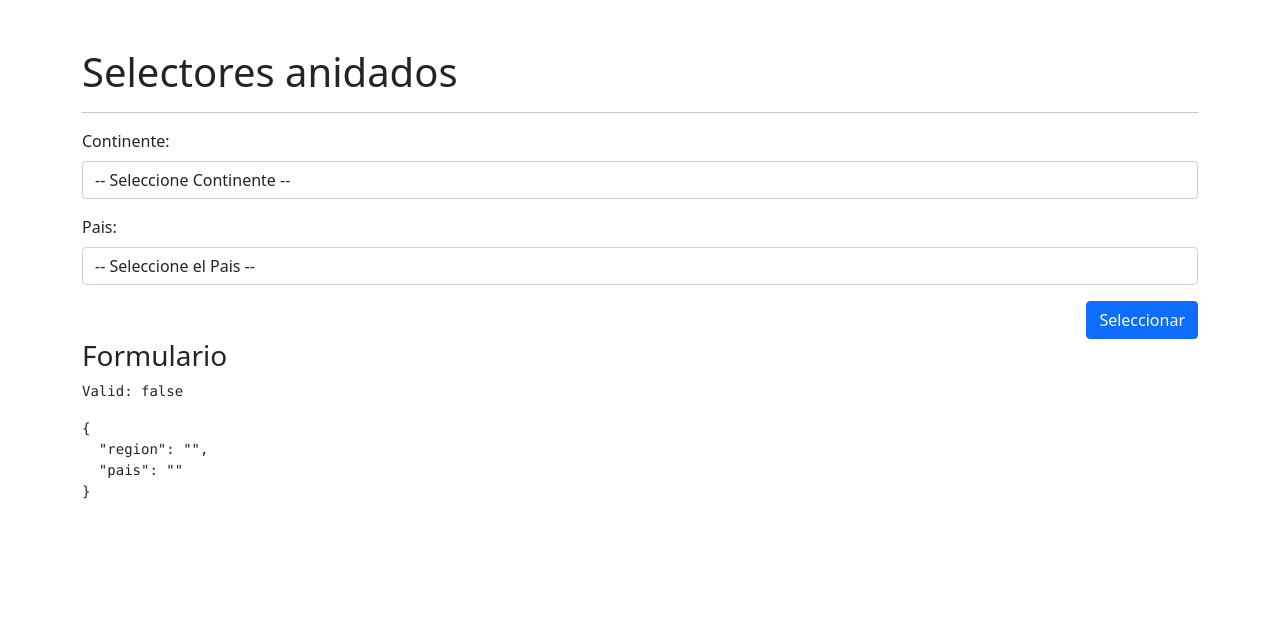
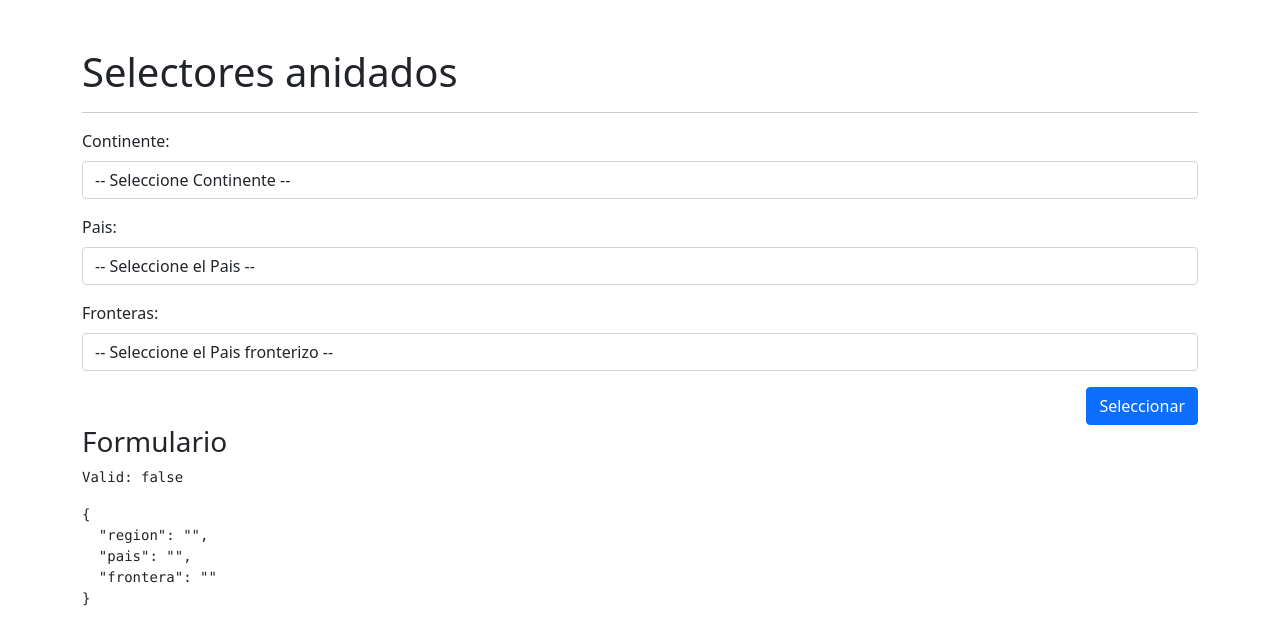
Before and after one commit to JanFreemind/07-selectores, an Angular app: page /selector/selector in a window 1280 px wide. Shown: the top 644 px of the page. Built offline with nearby package versions, Linux system fonts and the light colour scheme.

Commit message:
Tercer selector anidado - Fronteras

```diff
--- a/src/app/paises/pages/selector-page/selector-page.component.html
+++ b/src/app/paises/pages/selector-page/selector-page.component.html
@@ -16,7 +16,7 @@
         </div>
     </div>
 
-    <!-- País -->
+    <!-- Paises -->
     <div class="row mb-3">
         <div class="col">
             <label class="form-label">Pais:</label>
@@ -25,6 +25,19 @@
                 <option value=""> -- Seleccione el Pais -- </option>
                 <option *ngFor="let pais of paises"
                         [value]="pais.alpha3Code"> {{ pais.name }} </option>
+            </select>
+        </div>
+    </div>
+
+     <!-- Fronteras -->
+     <div class="row mb-3">
+        <div class="col">
+            <label class="form-label">Fronteras:</label>
+            <select class="form-control"
+                    formControlName="frontera">
+                <option value=""> -- Seleccione el Pais fronterizo -- </option>
+               <!-- <option *ngFor="let pais of paises"
+                        [value]="pais.alpha3Code"> {{ pais.name }} </option> -->
             </select>
         </div>
     </div>
--- a/src/app/paises/pages/selector-page/selector-page.component.ts
+++ b/src/app/paises/pages/selector-page/selector-page.component.ts
@@ -15,8 +15,9 @@ import { PaisSmall } from '../../interfaces/paises.interface';
 export class SelectorPageComponent implements OnInit {
 
   miFormulario: FormGroup = this.fb.group({
-    region: ['', Validators.required ],
-    pais: ['', Validators.required ]
+    region  : ['', Validators.required ],
+    pais    : ['', Validators.required ],
+    frontera: ['', Validators.required ],
   })
 
   // Llenar selectores
@@ -53,7 +54,15 @@ export class SelectorPageComponent implements OnInit {
       )
       .subscribe( paises => {
         this.paises = paises;
-      })
+    });
+
+    // Cuando cambia el pais
+    this.miFormulario.get('pais')?.valueChanges
+      .subscribe( codigo => {
+        console.log(codigo);
+      } )
+
+
 
   }
 
--- a/src/app/paises/services/paises.service.ts
+++ b/src/app/paises/services/paises.service.ts
@@ -1,7 +1,7 @@
 import { HttpClient } from '@angular/common/http';
 import { Injectable } from '@angular/core';
-import { Observable } from 'rxjs';
-import { PaisSmall } from '../interfaces/paises.interface';
+import { Observable, of } from 'rxjs';
+import { Pais, PaisSmall } from '../interfaces/paises.interface';
 
 @Injectable({
   providedIn: 'root'
@@ -24,4 +24,15 @@ export class PaisesService {
 
   }
 
+  getPaisPorCodigo( codigo: string ): Observable<Pais | null> {
+
+    if ( !codigo ) {
+      return of(null);
+    }
+
+    const url = `${ this.baseUrl }/alpha/${ codigo }`;
+    return this.http.get<Pais>( url );
+
+  }
+
 }
```
Also changed, not shown: src/app/paises/interfaces/paises.interface.ts (+68 -0 lines).
